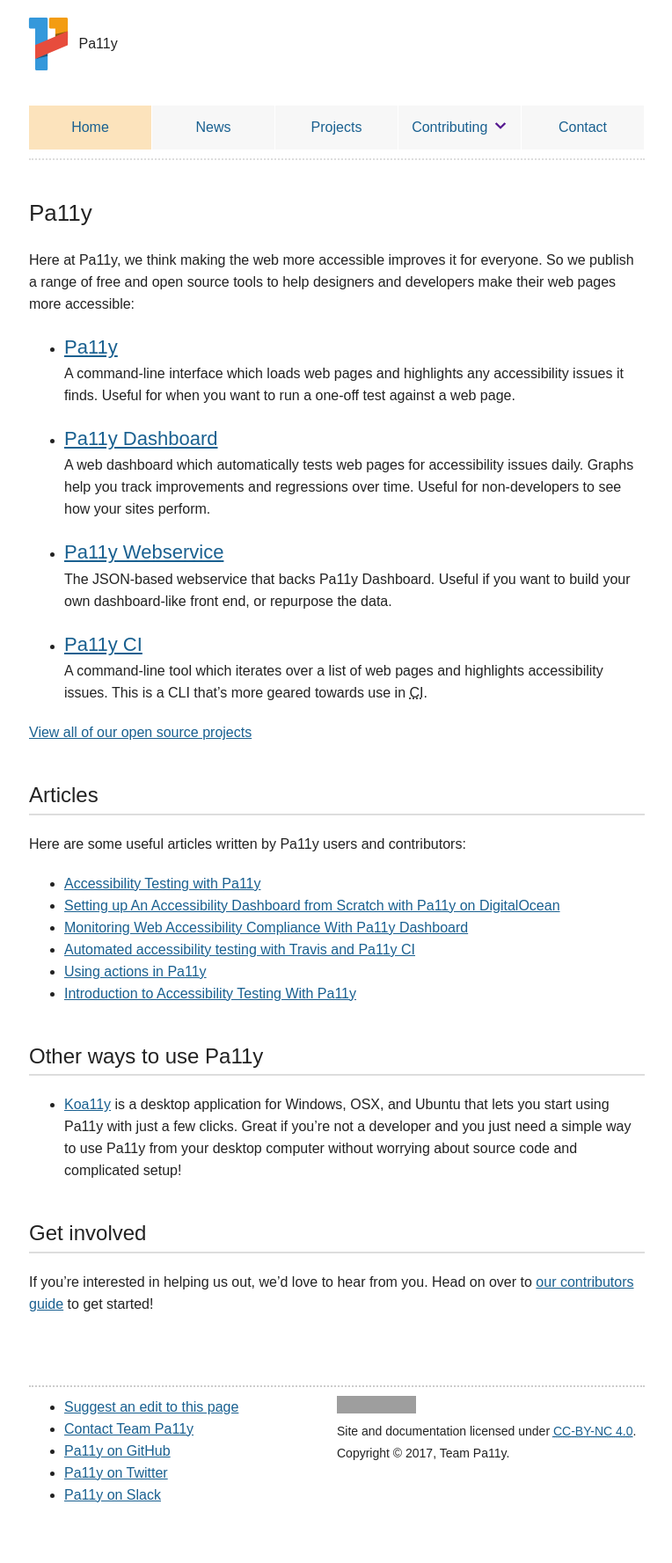
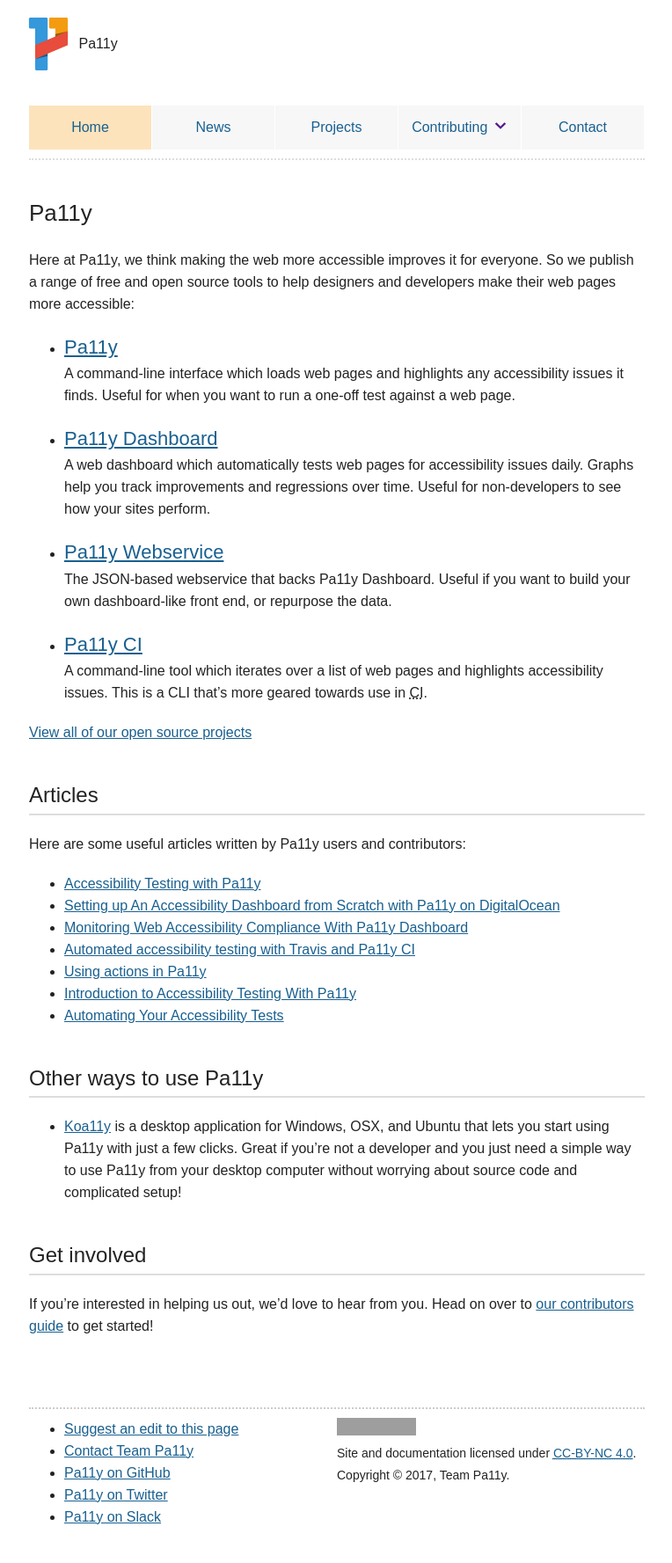
Before and after one commit to pa11y/pa11y.github.io, a Jekyll site: the page built from pages/home.md, in a window 1280 px wide. Shown: the whole page at 88% size, without its empty margins (257-1021 px from the left). Built offline with Jekyll 4.4.1, drawn with Linux system fonts in a browser that asks for light colours; before the commit the page ends 1752 px from its top, so only the background shows below that; grey boxes are pictures that could not be loaded.

Commit message:
Add a new article to the home page (#76)

```diff
--- a/pages/home.md
+++ b/pages/home.md
@@ -34,6 +34,7 @@ Here are some useful articles written by Pa11y users and contributors:
   - [Automated accessibility testing with Travis and Pa11y CI](http://cruft.io/posts/automated-accessibility-testing-node-travis-ci-pa11y/)
   - [Using actions in Pa11y](http://hollsk.co.uk/posts/view/using-actions-in-pa11y)
   - [Introduction to Accessibility Testing With Pa11y](http://cruft.io/posts/accessibility-testing-with-pa11y/)
+  - [Automating Your Accessibility Tests](https://24ways.org/2017/automating-your-accessibility-tests)
 
 
 ## Other ways to use Pa11y
```
